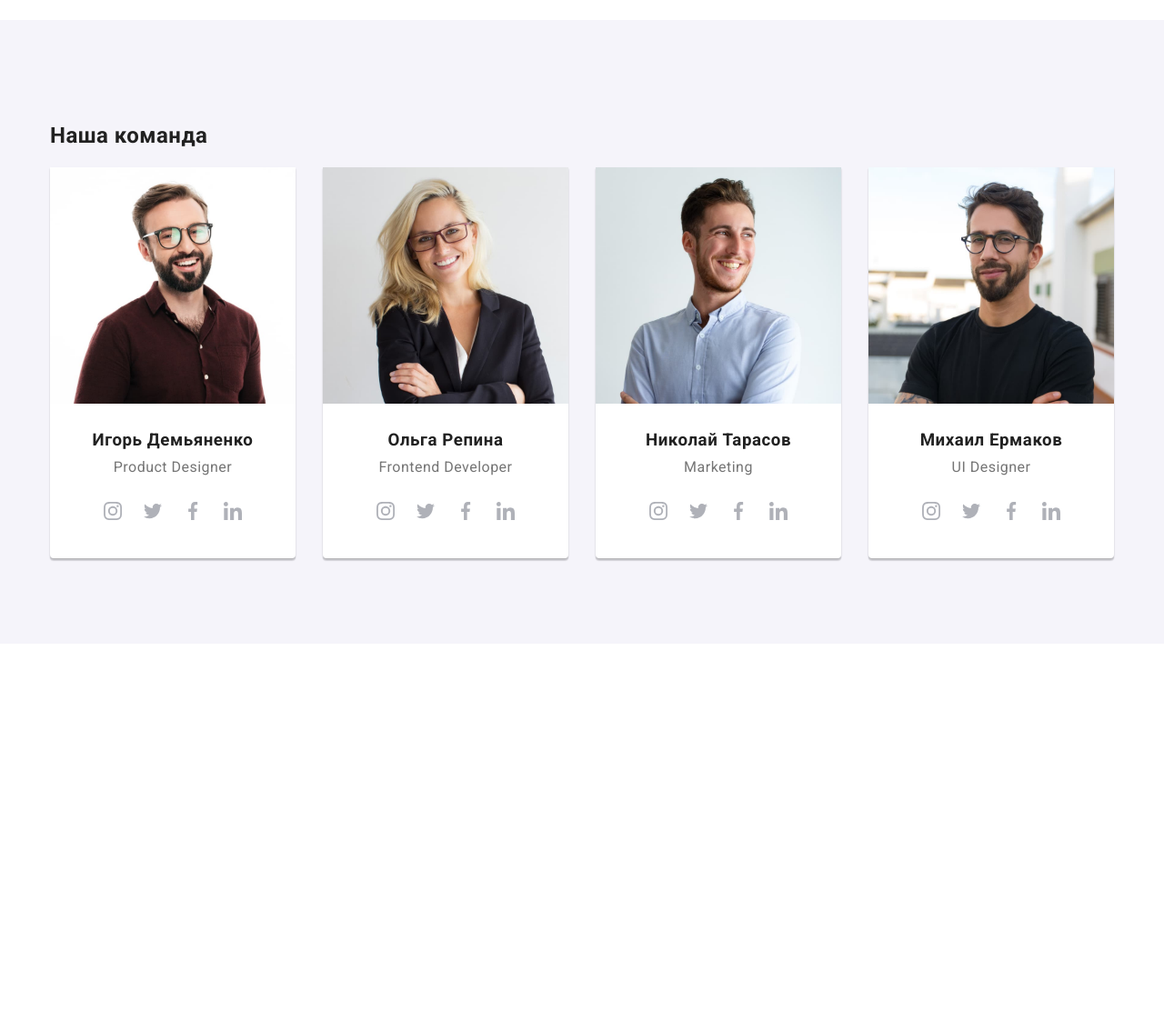
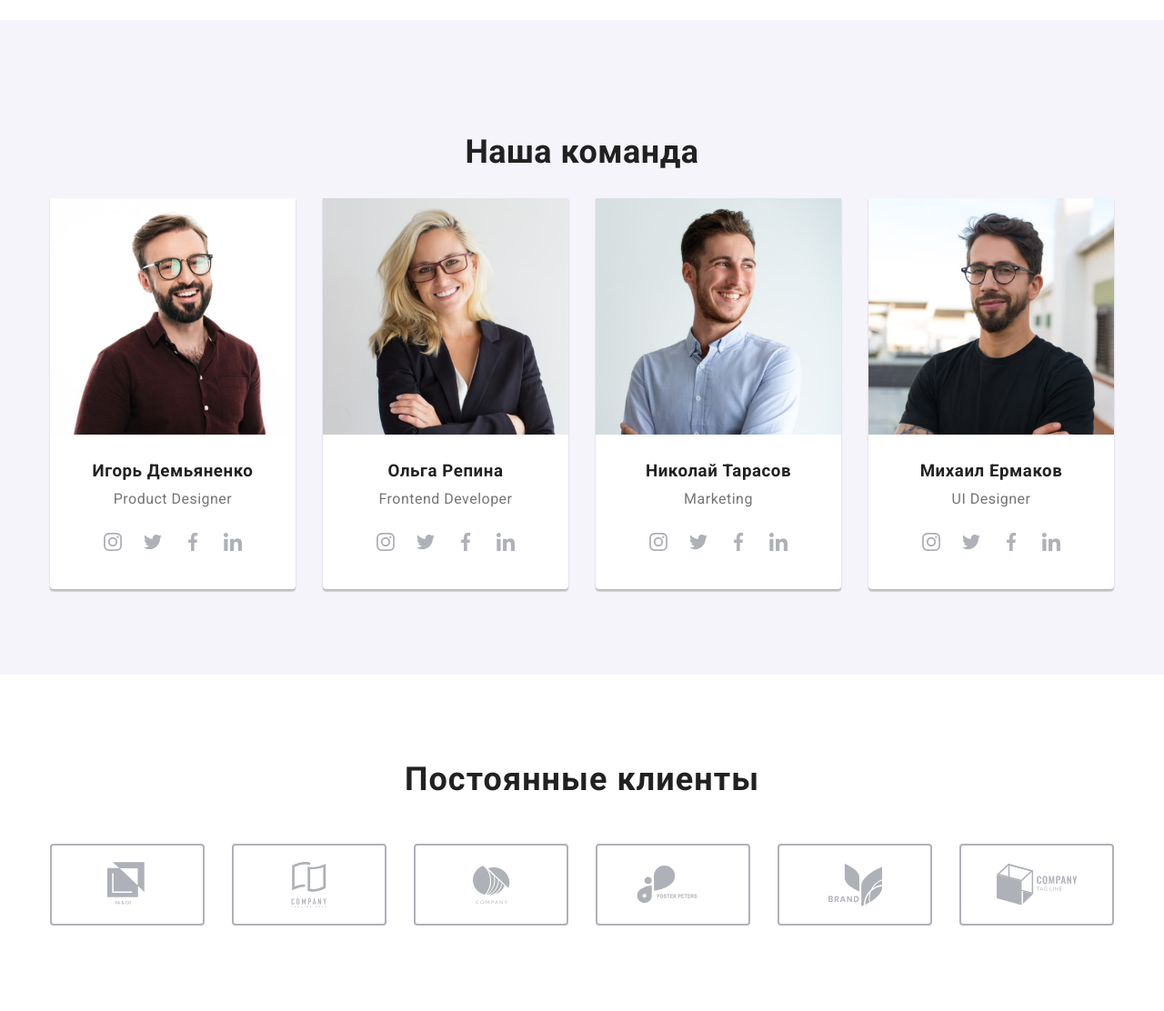
Before and after one commit to MariiaDrobotovych/goit-markup-hw-08, a plain HTML site: page index.html in a window 1280 px wide. Shown: the part 1020-2132 px from the top of the page at 91% size. Before the commit the page ends 1728 px from the top, so only its background shows below. Drawn offline with nearby package versions, Linux system fonts and the light colour scheme.

Commit message:
add responsive

```diff
--- a/index.html
+++ b/index.html
@@ -152,7 +152,7 @@
       </section> -->
 
       <section class="section staff-section">
-        <div class="container staff">
+        <div class="container staff-wrap">
           <h2 class="section-title">Наша команда</h2>
 
           <div class="staff-list">
@@ -314,7 +314,7 @@
         </div>
       </section>
 
-      <!-- <section class="clients">
+      <section class="clients">
         <div class="container">
           <h2 class="section-title">Постоянные клиенты</h2>
 
@@ -363,7 +363,7 @@
             </li>
           </ul>
         </div>
-      </section> -->
+      </section>
     </main>
 
     <!-- <footer>
--- a/sass/layout/_clients.scss
+++ b/sass/layout/_clients.scss
@@ -1,54 +1,97 @@
-// .clients .section-title {
-//   margin-top: 0px;
-//   margin-bottom: 50px;
+.clients .section-title {
+  margin-top: 0px;
+  margin-bottom: 30px;
+  text-align: center;
+  letter-spacing: 0.03em;
+  font-weight: 700px;
+  font-size: 28px;
+  line-height: 33px;
 
-//   font-weight: 700px;
-//   font-size: 36px;
-//   line-height: 42px;
-//   text-align: center;
-//   letter-spacing: 0.03em;
-// }
+  @media screen and (min-width: 1200px) {
+    margin-bottom: 50px;
+    font-size: 36px;
+    line-height: 42px;
+  }
+}
 
-// .clients .container {
-//   padding-top: 94px;
-//   padding-bottom: 94px;
+@media screen and (min-width: 480px) and (max-width: 767px) {
+  .clients .container {
+    padding-top: 44px;
+    padding-bottom: 60px;
+  }
+}
 
-//   padding-right: 15px;
-//   padding-left: 15px;
-// }
+@media screen and (min-width: 768px) and (max-width: 1199px) {
+  .clients .container {
+    padding-top: 60px;
+    padding-bottom: 60px;
+  }
+}
 
-// .clients .list {
-//   display: flex;
-//   justify-content: space-between;
-// }
+@media screen and (min-width: 1200px) {
+  .clients .container {
+    padding-top: 94px;
+    padding-bottom: 94px;
+  }
+}
 
-// .clients .list a {
-//   display: flex;
-//   justify-content: center;
-//   align-items: center;
+.clients .list {
+  display: flex;
+  flex-wrap: wrap;
+  justify-content: space-between;
+}
 
-//   width: 170px;
-//   height: 90px;
+.clients .list a {
+  display: flex;
+  justify-content: center;
+  align-items: center;
 
-//   background-color: $main-bg-color;
-//   border: 2px solid #afb1b8;
-//   border-radius: 4px;
+  background-color: $main-bg-color;
+  border: 2px solid #afb1b8;
+  border-radius: 4px;
 
-//   transition: all 250ms cubic-bezier(0.4, 0, 0.2, 1);
+  transition: all 250ms cubic-bezier(0.4, 0, 0.2, 1);
 
-//   &:focus,
-//   &:hover {
-//     border: 2px solid $text-accent;
-//   }
-// }
+  &:focus,
+  &:hover {
+    border: 2px solid $text-accent;
+  }
+}
 
-// .clients-pic svg {
-//   fill: #afb1b8;
+@media screen and (min-width: 480px) and (max-width: 767px) {
+  .clients .list a {
+    width: 210px;
+    height: 90px;
+  }
+}
 
-//   transition: all 250ms cubic-bezier(0.4, 0, 0.2, 1);
-// }
+@media screen and (min-width: 768px) and (max-width: 1199px) {
+  .clients .list a {
+    width: 226px;
+    height: 90px;
+  }
+}
 
-// .clients-pic:hover svg,
-// .clients-pic:focus svg {
-//   fill: $text-accent;
-// }
+@media screen and (min-width: 1200px) {
+  .clients .list a {
+    width: 170px;
+    height: 90px;
+  }
+}
+
+@media screen and(min-width: 480px) and (max-width: 767px) {
+  .clients .list li:nth-last-child(n + 3) {
+    margin-bottom: 30px;
+  }
+}
+
+.clients-pic svg {
+  fill: #afb1b8;
+
+  transition: all 250ms cubic-bezier(0.4, 0, 0.2, 1);
+}
+
+.clients-pic:hover svg,
+.clients-pic:focus svg {
+  fill: $text-accent;
+}
--- a/sass/layout/_staff-section.scss
+++ b/sass/layout/_staff-section.scss
@@ -1,14 +1,17 @@
-.staff-section .staff {
-  padding: 60px, 0px;
-
-  @media screen and (min-width: 1200px) {
-    padding: 90px, 0px;
-  }
-}
-
 .staff-section {
   height: 100%;
   background-color: $grey-bg-color;
+}
+
+.staff-wrap h2 {
+  text-align: center;
+  font-size: 28px;
+  line-height: 33px;
+
+  @media screen and (min-width: 1200px) {
+    font-size: 36px;
+    line-height: 42px;
+  }
 }
 
 .staff-people .section-title,
@@ -21,13 +24,14 @@
 .staff-people .section-title {
   margin-top: 30px;
   margin-bottom: 10px;
+  text-align: center;
 }
 
 .staff-people p {
   margin-bottom: 16px;
 }
 
-.section > .staff {
+.staff-section .container {
   padding-top: 60px;
   padding-bottom: 60px;
 
@@ -37,9 +41,9 @@
   }
 }
 
-.staff-list ul {
+.staff-list .staff {
   display: flex;
-  text-align: center;
+  flex-wrap: wrap;
   justify-content: space-between;
 }
 
@@ -48,25 +52,50 @@
   border-radius: 0px 0px 4px 4px;
 }
 
-// .staff {
-//   padding-left: 0px;
-//   padding-right: 0px;
-// }
+@media screen and (min-width: 480px) and (max-width: 767px) {
+  .staff li:not(:last-child) {
+    margin-bottom: 30px;
+  }
+}
 
-// .staff li:not(:last-child) {
-//   margin-right: 30px;
-// }
+@media screen and (min-width: 768px) and (max-width: 1199px) {
+  .staff li:nth-last-child(n + 3) {
+    margin-bottom: 30px;
+  }
+}
 
-.staff-people > img {
-  width: 270px;
-  height: 260px;
+@media screen and (min-width: 1200px) {
+  .staff li:not(:last-child) {
+    margin-right: 30px;
+  }
+}
 
+.staff-people img {
+  width: 450px;
+  height: auto;
   background-color: #2f303a;
+
+  @media screen and (min-width: 768px) {
+    width: 354px;
+  }
+
+  @media screen and (min-width: 1200px) {
+    width: 270px;
+  }
 }
 
 .staff-people {
+  width: 460px;
   box-shadow: 0px 3px 1px rgba(0, 0, 0, 0.1), 0px 1px 2px rgba(0, 0, 0, 0.08),
     0px 2px 2px rgba(0, 0, 0, 0.12);
+
+  @media screen and (min-width: 768px) {
+    width: 354px;
+  }
+
+  @media screen and (min-width: 1200px) {
+    width: 270px;
+  }
 }
 
 .social-link {
```
Also changed, not shown: css/main.css, css/main.min.css, images/images-png/clock 1.png (deleted), 2 other files.
